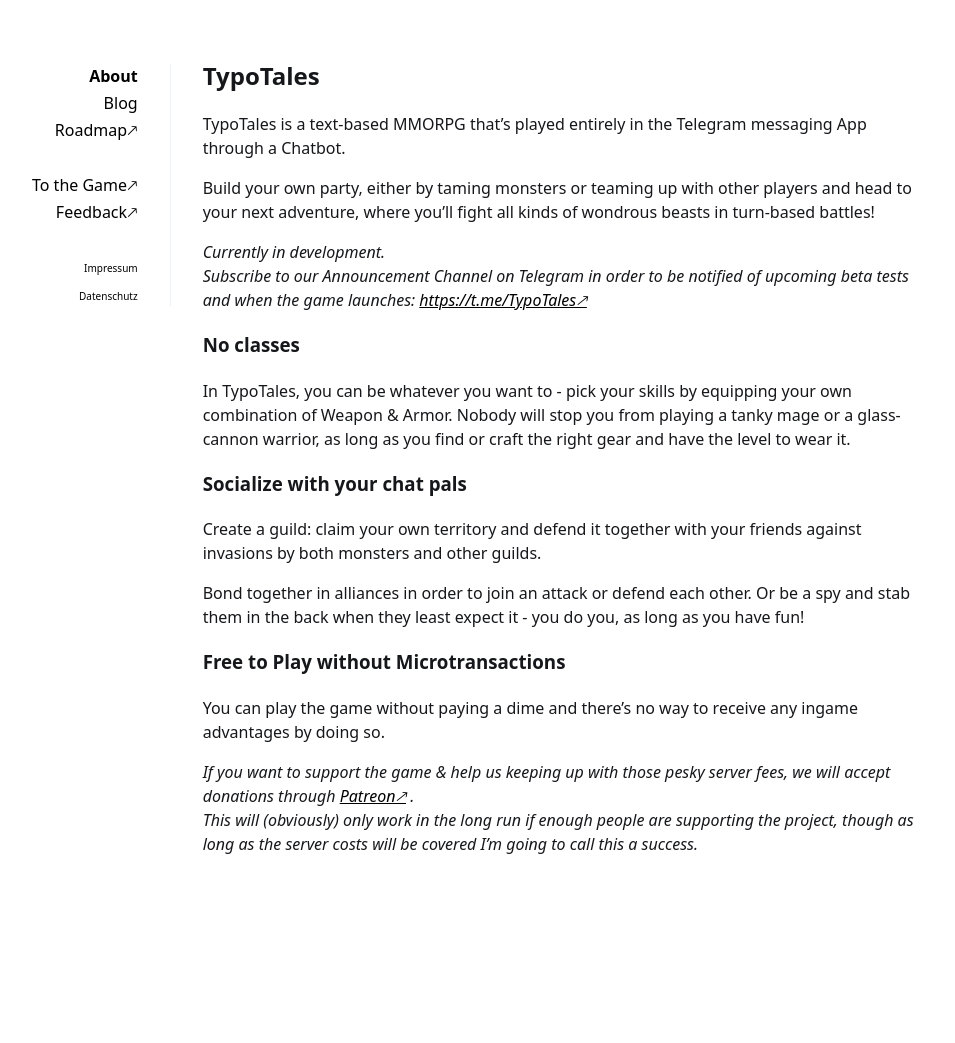
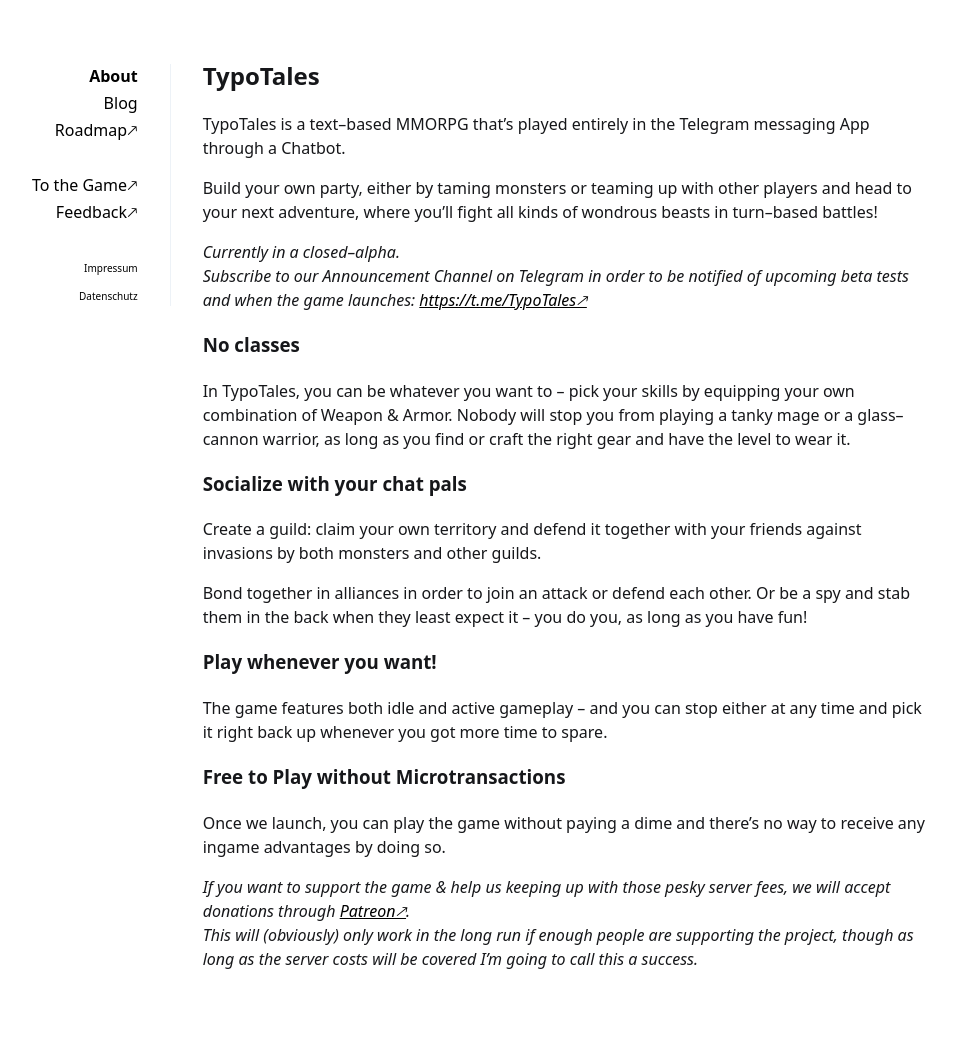
Before and after one commit to TypoTales/Website, a Jekyll site: the page built from docs/_pages/about.md, in a window 1280 px wide. Shown: the whole page, without its empty margins (160-1115 px from the left). Built offline with Jekyll 4.4.1, drawn with Linux system fonts in a browser that asks for light colours; before the commit the page ends 928 px from its top, so only the background shows below that.

Commit message:
Minor text adjustments

```diff
--- a/docs/_pages/about.md
+++ b/docs/_pages/about.md
@@ -4,24 +4,27 @@ title: TypoTales
 permalink: /
 ---
 
-TypoTales is a text-based MMORPG that's played entirely in the Telegram messaging App through a Chatbot.
+TypoTales is a text–based MMORPG that's played entirely in the Telegram messaging App through a Chatbot.
 
-Build your own party, either by taming monsters or teaming up with other players and head to your next adventure, where you'll fight all kinds of wondrous beasts in turn-based battles!
+Build your own party, either by taming monsters or teaming up with other players and head to your next adventure, where you'll fight all kinds of wondrous beasts in turn–based battles!
 
-*Currently in development.*
+*Currently in a closed–alpha.*
 <br>
 *Subscribe to our Announcement Channel on Telegram in order to be notified of upcoming beta tests and when the game launches: [https://t.me/TypoTales🡕](https://t.me/typotales)*
 
 ### No classes
-In TypoTales, you can be whatever you want to - pick your skills by equipping your own combination of Weapon & Armor. Nobody will stop you from playing a tanky mage or a glass-cannon warrior, as long as you find or craft the right gear and have the level to wear it.
+In TypoTales, you can be whatever you want to – pick your skills by equipping your own combination of Weapon & Armor. Nobody will stop you from playing a tanky mage or a glass–cannon warrior, as long as you find or craft the right gear and have the level to wear it.
 
 ### Socialize with your chat pals
 Create a guild: claim your own territory and defend it together with your friends against invasions by both monsters and other guilds.
 
-Bond together in alliances in order to join an attack or defend each other. Or be a spy and stab them in the back when they least expect it - you do you, as long as you have fun!
+Bond together in alliances in order to join an attack or defend each other. Or be a spy and stab them in the back when they least expect it – you do you, as long as you have fun!
+
+### Play whenever you want!
+The game features both idle and active gameplay – and you can stop either at any time and pick it right back up whenever you got more time to spare.
 
 ### Free to Play without Microtransactions
-You can play the game without paying a dime and there's no way to receive any ingame advantages by doing so.
+Once we launch, you can play the game without paying a dime and there's no way to receive any ingame advantages by doing so.
 
-*If you want to support the game & help us keeping up with those pesky server fees, we will accept donations through [Patreon🡕](http://patreon.typotales.com) .<br>
+*If you want to support the game & help us keeping up with those pesky server fees, we will accept donations through [Patreon🡕](http://patreon.typotales.com).<br>
 This will (obviously) only work in the long run if enough people are supporting the project, though as long as the server costs will be covered I'm going to call this a success.*
```
